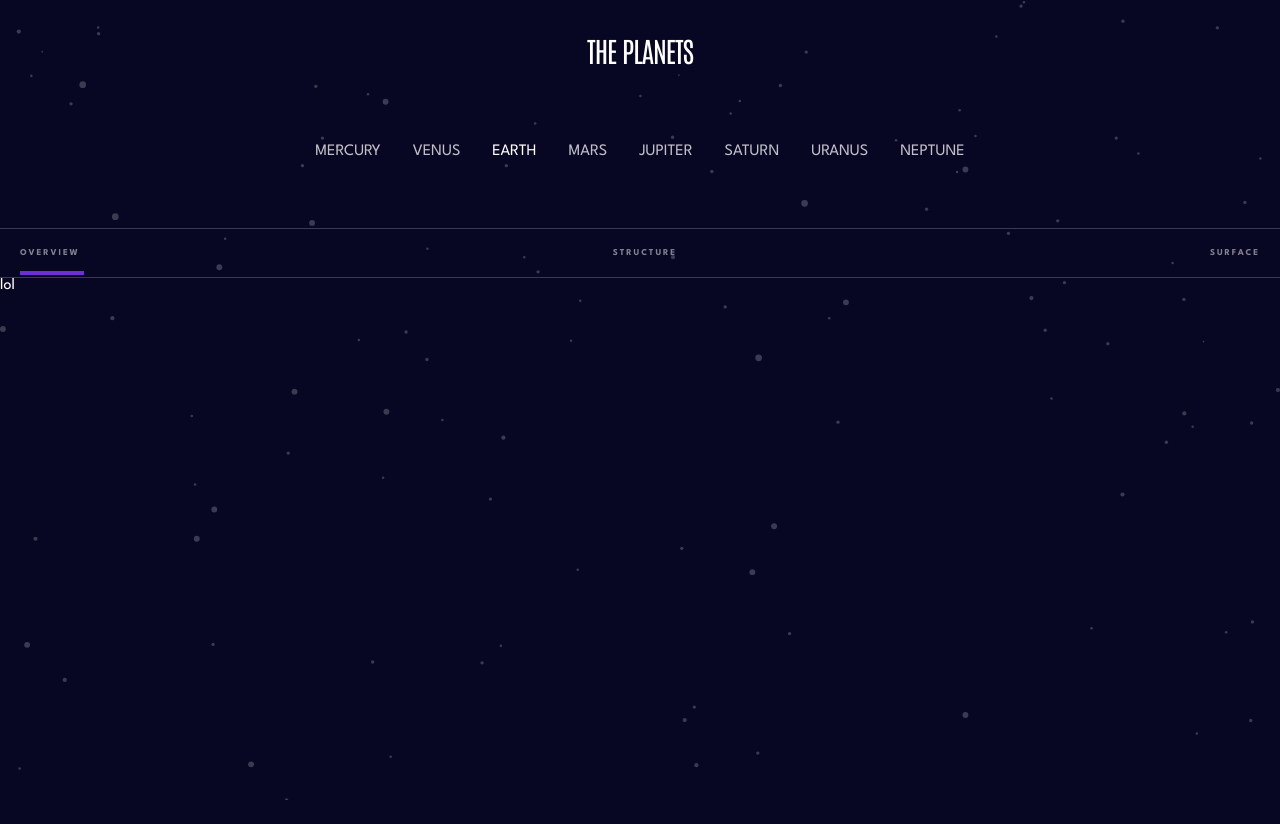
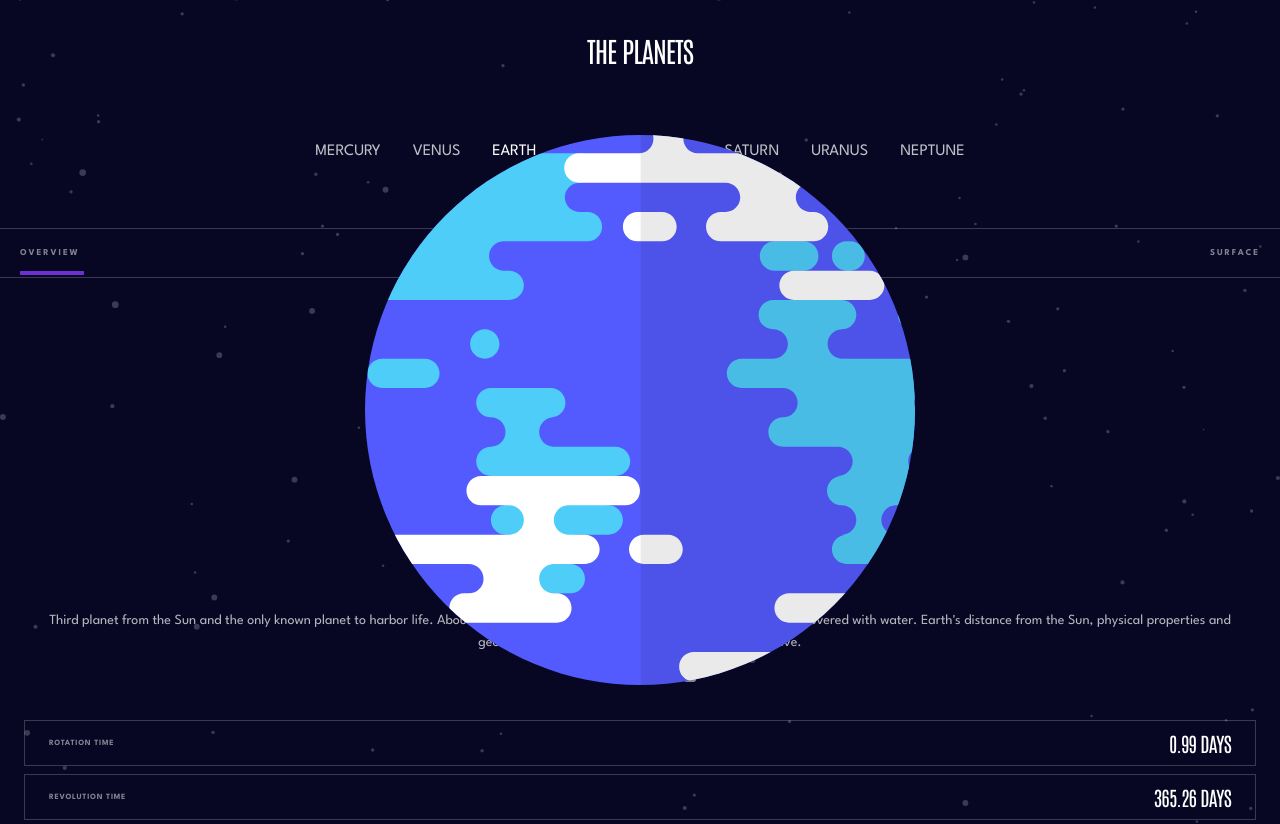
Before and after one commit to Newpoki/frontendmentor-planets, a Next.js app: page /earth/overview in a window 1280 px wide. Shown: the top 824 px of the page. Before the commit the page ends 800 px from the top, so only its background shows below. Built offline with nearby package versions, Linux system fonts and the light colour scheme.

Commit message:
feat: add ui to display a planet

```diff
--- a/app/[planetSlug]/[view]/page.tsx
+++ b/app/[planetSlug]/[view]/page.tsx
@@ -1,7 +1,46 @@
+import Image from 'next/image'
+import IconSource from '@/public/assets/icon-source.svg'
+import { PlanetDataItem } from './planet-data-item'
+
 export default function Planet() {
     return (
-        <div>
-            <p>lol</p>
-        </div>
+        <article className="flex flex-1 flex-col pb-12">
+            <section className="flex h-[33dvh] items-center justify-center">
+                <div className="relative aspect-square w-[43%]">
+                    <Image
+                        src="/assets/planets/planet-earth.svg"
+                        layout="fill"
+                        objectFit="contain"
+                        alt="Illustration of planet earth"
+                    />
+                </div>
+            </section>
+
+            <section className="px-6 text-center">
+                <h1 className="mb-4 font-antonio text-h2 uppercase">Earth</h1>
+
+                <p className="mb-[10px] text-[14px] leading-[22px] text-white/70">
+                    Third planet from the Sun and the only known planet to harbor life. About 29.2%
+                    of Earth&apos;s surface is land with remaining 70.8% is covered with water.
+                    Earth&apos;s distance from the Sun, physical properties and geological history
+                    have allowed life to evolve and thrive.
+                </p>
+
+                <p className="mb-8 flex w-full items-center justify-center text-[12px] leading-6 text-white/50">
+                    <span>Source :&nbsp;</span>
+                    <a className="mr-1 font-[700] underline" href="https://wiki.fr" target="_blank">
+                        Wikipedia
+                    </a>
+                    <IconSource />
+                </p>
+
+                <ul className="flex flex-col gap-2">
+                    <PlanetDataItem label="Rotation time" value="0.99 days" />
+                    <PlanetDataItem label="Revolution time" value="365.26 days" />
+                    <PlanetDataItem label="Radius" value="6,371 km" />
+                    <PlanetDataItem label="Average Temp" value="16°c" />
+                </ul>
+            </section>
+        </article>
     )
 }
--- /dev/null
+++ b/app/[planetSlug]/[view]/planet-data-item.tsx
@@ -0,0 +1,18 @@
+type Props = {
+    label: string
+    value: string
+}
+
+export const PlanetDataItem = ({ label, value }: Props) => {
+    return (
+        <li className="flex items-center justify-between border-1 border-white/20 px-6 py-3">
+            <span className="text-[8px] font-[700] uppercase leading-[16px] tracking-[0.727px] text-white/50">
+                {label}
+            </span>
+
+            <span className="font-antonio text-[20px] uppercase leading-none tracking-[-0.75px]">
+                {value}
+            </span>
+        </li>
+    )
+}
--- a/app/layout.tsx
+++ b/app/layout.tsx
@@ -25,11 +25,9 @@ export default function RootLayout({ children }: Props) {
                 <div className="flex flex-1 flex-col bg-stars-pattern bg-cover bg-center">
                     <Header />
 
-                    <main className="flex flex-1 flex-col">
-                        <MobileViewTabs />
+                    <MobileViewTabs />
 
-                        {children}
-                    </main>
+                    <main className="flex flex-1 flex-col">{children}</main>
                 </div>
             </body>
         </html>
```
